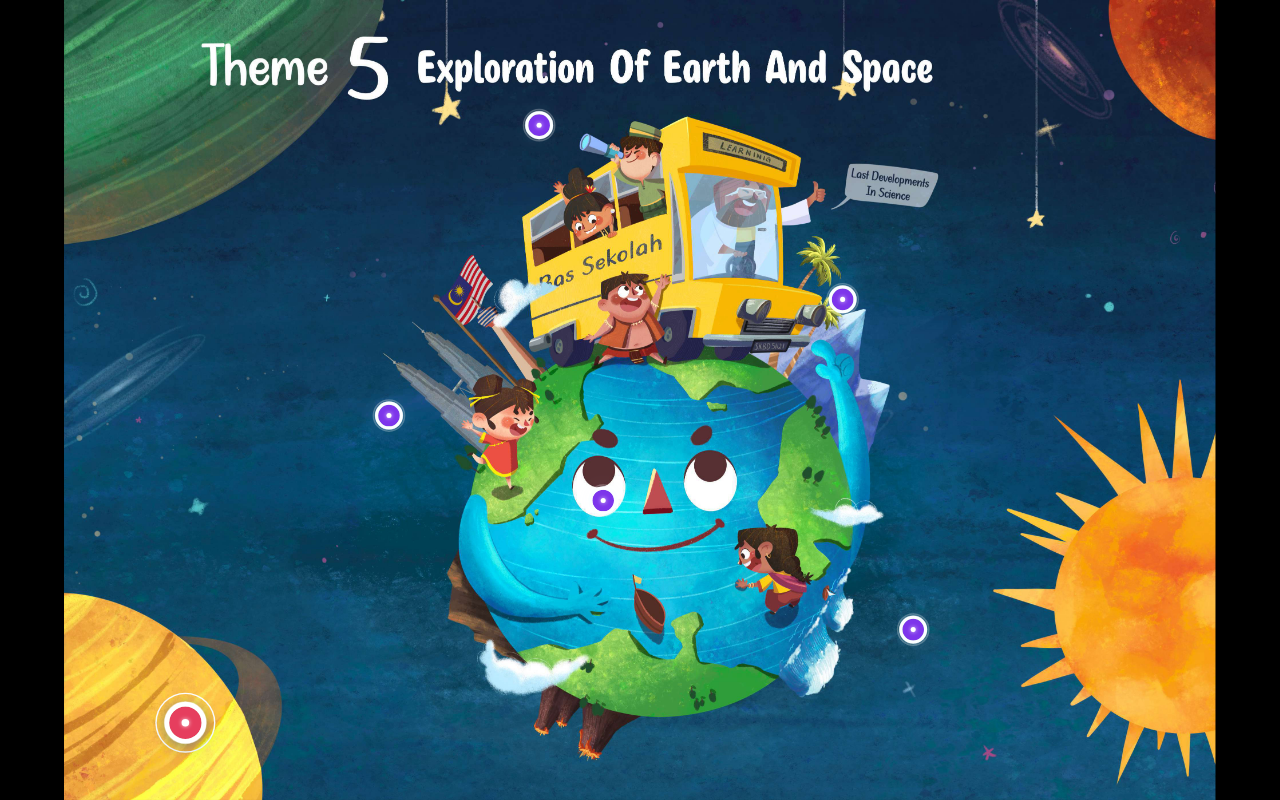
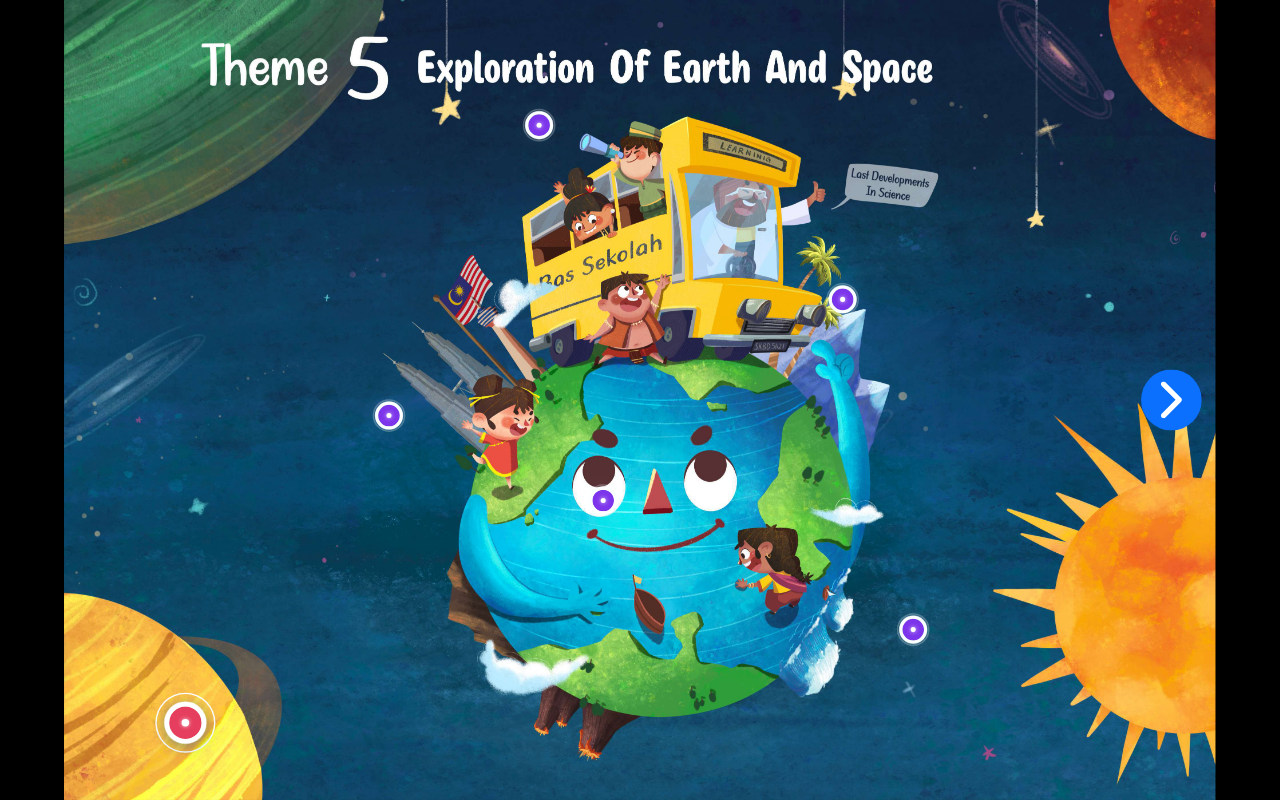
Before and after one commit to strong-globaldev/react-book-template, a React (Vite) app: page / in a window 1280 px wide. Built offline with nearby package versions, Linux system fonts and the light colour scheme; some icons are missing.

Commit message:
feat(navigation): button

```diff
--- a/src/components/Book/BookViewer.tsx
+++ b/src/components/Book/BookViewer.tsx
@@ -1,5 +1,4 @@
 import { useCallback, useEffect, useMemo, useState } from "react";
-import type { MouseEvent } from "react";
 import { AnimatePresence } from "framer-motion";
 import type { Manifest, ManifestHotspot } from "../../types";
 import {
@@ -40,6 +39,18 @@ export function BookViewer({
     );
   }, [currentPage, manifest]);
 
+  const activePageIndex = useMemo(() => {
+    if (!activePage) {
+      return -1;
+    }
+
+    return pageNumbers.indexOf(activePage.pageNumber);
+  }, [activePage, pageNumbers]);
+
+  const hasPreviousPage = activePageIndex > 0;
+  const hasNextPage =
+    activePageIndex !== -1 && activePageIndex < pageNumbers.length - 1;
+
   useEffect(() => {
     if (!activePage) {
       return;
@@ -70,29 +81,21 @@ export function BookViewer({
     }
   }, [activePage, currentPage, onPageChange]);
 
-  const handleSurfaceClick = useCallback(
-    (event: MouseEvent<HTMLDivElement>) => {
-      if (!activePage) {
-        return;
-      }
+  const handleGoToPreviousPage = useCallback(() => {
+    if (!hasPreviousPage) {
+      return;
+    }
 
-      const container = event.currentTarget.getBoundingClientRect();
-      const clickX = event.clientX - container.left;
-      const relative = clickX / container.width;
-      const index = pageNumbers.indexOf(activePage.pageNumber);
+    onPageChange(pageNumbers[activePageIndex - 1]);
+  }, [activePageIndex, hasPreviousPage, onPageChange, pageNumbers]);
 
-      if (relative <= 0.4 && index > 0) {
-        onPageChange(pageNumbers[index - 1]);
-      } else if (
-        relative >= 0.6 &&
-        index !== -1 &&
-        index < pageNumbers.length - 1
-      ) {
-        onPageChange(pageNumbers[index + 1]);
-      }
-    },
-    [activePage, onPageChange, pageNumbers]
-  );
+  const handleGoToNextPage = useCallback(() => {
+    if (!hasNextPage) {
+      return;
+    }
+
+    onPageChange(pageNumbers[activePageIndex + 1]);
+  }, [activePageIndex, hasNextPage, onPageChange, pageNumbers]);
 
   const handleHotspotSelect = useCallback((hotspot: ManifestHotspot) => {
     setSelectedHotspot(hotspot);
@@ -121,10 +124,7 @@ export function BookViewer({
 
   return (
     <div className="relative flex h-full w-full flex-col bg-black text-white">
-      <div
-        className="relative flex h-full flex-1 cursor-pointer items-center justify-center"
-        onClick={handleSurfaceClick}
-      >
+      <div className="relative flex h-full flex-1 items-center justify-center">
         <AnimatePresence mode="wait">
           <PageCanvas
             key={activePage.id}
@@ -137,6 +137,10 @@ export function BookViewer({
             showHotspots={showHotspots}
             visitedHotspotIds={visitedHotspotIds}
             onHotspotToggle={handleToggleHotspots}
+            hasPreviousPage={hasPreviousPage}
+            hasNextPage={hasNextPage}
+            onPreviousPage={handleGoToPreviousPage}
+            onNextPage={handleGoToNextPage}
           />
         </AnimatePresence>
       </div>
--- a/src/components/Book/PageCanvas.tsx
+++ b/src/components/Book/PageCanvas.tsx
@@ -4,6 +4,7 @@ import type { ManifestHotspot } from "../../types";
 import { HotspotPolygon } from "./HotspotPolygon";
 import { HotspotToggleButton } from "./HotspotToggleButton";
 import { PageIndicator } from "../UI";
+import { LeftIcon } from "../Icons";
 
 interface PageCanvasProps {
   alt: string;
@@ -15,6 +16,10 @@ interface PageCanvasProps {
   showHotspots: boolean;
   visitedHotspotIds: ReadonlySet<string>;
   onHotspotToggle: () => void;
+  hasPreviousPage: boolean;
+  hasNextPage: boolean;
+  onPreviousPage: () => void;
+  onNextPage: () => void;
 }
 
 interface Dimensions {
@@ -32,8 +37,20 @@ export function PageCanvas({
   showHotspots,
   visitedHotspotIds,
   onHotspotToggle,
+  hasPreviousPage,
+  hasNextPage,
+  onPreviousPage,
+  onNextPage,
 }: PageCanvasProps) {
   const [dimensions, setDimensions] = useState<Dimensions | null>(null);
+  const navigationButtonSize = 212.05;
+  const navigationInset = 48;
+  const navigationYOffset = dimensions
+    ? Math.max(dimensions.height / 2 - navigationButtonSize / 2, 0)
+    : 0;
+  const navigationNextX = dimensions
+    ? Math.max(dimensions.width - navigationInset - navigationButtonSize, 0)
+    : 0;
 
   useEffect(() => {
     if (typeof window === "undefined") {
@@ -88,7 +105,7 @@ export function PageCanvas({
             height={dimensions.height}
             preserveAspectRatio="xMidYMid meet"
           />
-          <g className="pointer-events-auto">
+          <g className="cursor-pointer">
             {showHotspots
               ? hotspots.map((hotspot) => (
                   <HotspotPolygon
@@ -106,11 +123,11 @@ export function PageCanvas({
             y={Math.max(dimensions.height - 220, 0)}
             width={360}
             height={220}
-            className="pointer-events-none"
+            className="cursor-pointer"
           >
             <div className="flex h-full w-full items-end justify-end">
               <div
-                className="pointer-events-auto"
+                className="cursor-pointer"
                 onClick={(event) => event.stopPropagation()}
               >
                 <PageIndicator pageNumber={pageNumber} />
@@ -123,11 +140,11 @@ export function PageCanvas({
               y={Math.max(dimensions.height - 400, 0)}
               width={260}
               height={260}
-              className="pointer-events-none"
+              className="cursor-pointer"
             >
               <div className="flex h-full w-full items-end">
                 <div
-                  className="pointer-events-auto pb-6 pl-6"
+                  className="cursor-pointer pb-6 pl-6"
                   onClick={(event) => {
                     event.stopPropagation();
                   }}
@@ -140,6 +157,55 @@ export function PageCanvas({
               </div>
             </foreignObject>
           ) : null}
+          {hasPreviousPage ? (
+            <foreignObject
+              x={navigationInset}
+              y={navigationYOffset}
+              width={navigationButtonSize}
+              height={navigationButtonSize}
+              className="cursor-pointer"
+            >
+              <div className="flex h-full w-full items-center justify-center cursor-pointer">
+                <button
+                  type="button"
+                  aria-label="Go to previous page"
+                  className="cursor-pointer flex h-[212.05px] w-[212.05px] items-center justify-center rounded-full bg-[#0B70FE] text-white transition hover:bg-[#0a62e0] focus-visible:outline-2 focus-visible:outline-offset-2 focus-visible:outline-white"
+                  onClick={(event) => {
+                    event.stopPropagation();
+                    onPreviousPage();
+                  }}
+                >
+                  <LeftIcon className="h-32 w-32" aria-hidden="true" />
+                </button>
+              </div>
+            </foreignObject>
+          ) : null}
+          {hasNextPage ? (
+            <foreignObject
+              x={navigationNextX}
+              y={navigationYOffset}
+              width={navigationButtonSize}
+              height={navigationButtonSize}
+              className="cursor-pointer"
+            >
+              <div className="flex h-full w-full items-center justify-center">
+                <button
+                  type="button"
+                  aria-label="Go to next page"
+                  className="cursor-pointer flex h-[212.05px] w-[212.05px] items-center justify-center rounded-full bg-[#0B70FE] text-white transition hover:bg-[#0a62e0] focus-visible:outline-2 focus-visible:outline-offset-2 focus-visible:outline-white"
+                  onClick={(event) => {
+                    event.stopPropagation();
+                    onNextPage();
+                  }}
+                >
+                  <LeftIcon
+                    className="h-32 w-32 rotate-180"
+                    aria-hidden="true"
+                  />
+                </button>
+              </div>
+            </foreignObject>
+          ) : null}
         </svg>
       ) : (
         <div className="text-white/60">Loading page…</div>
```
